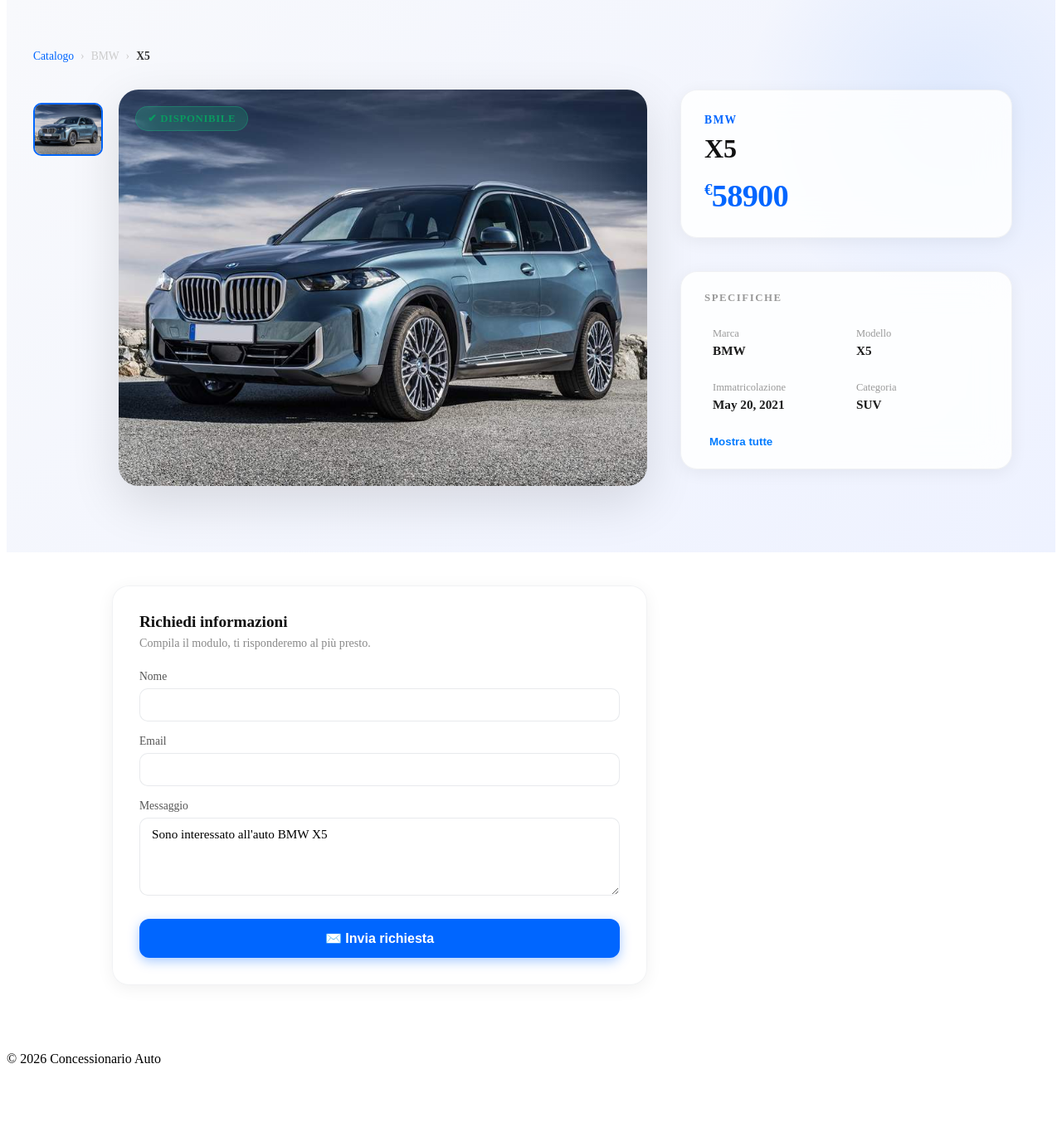
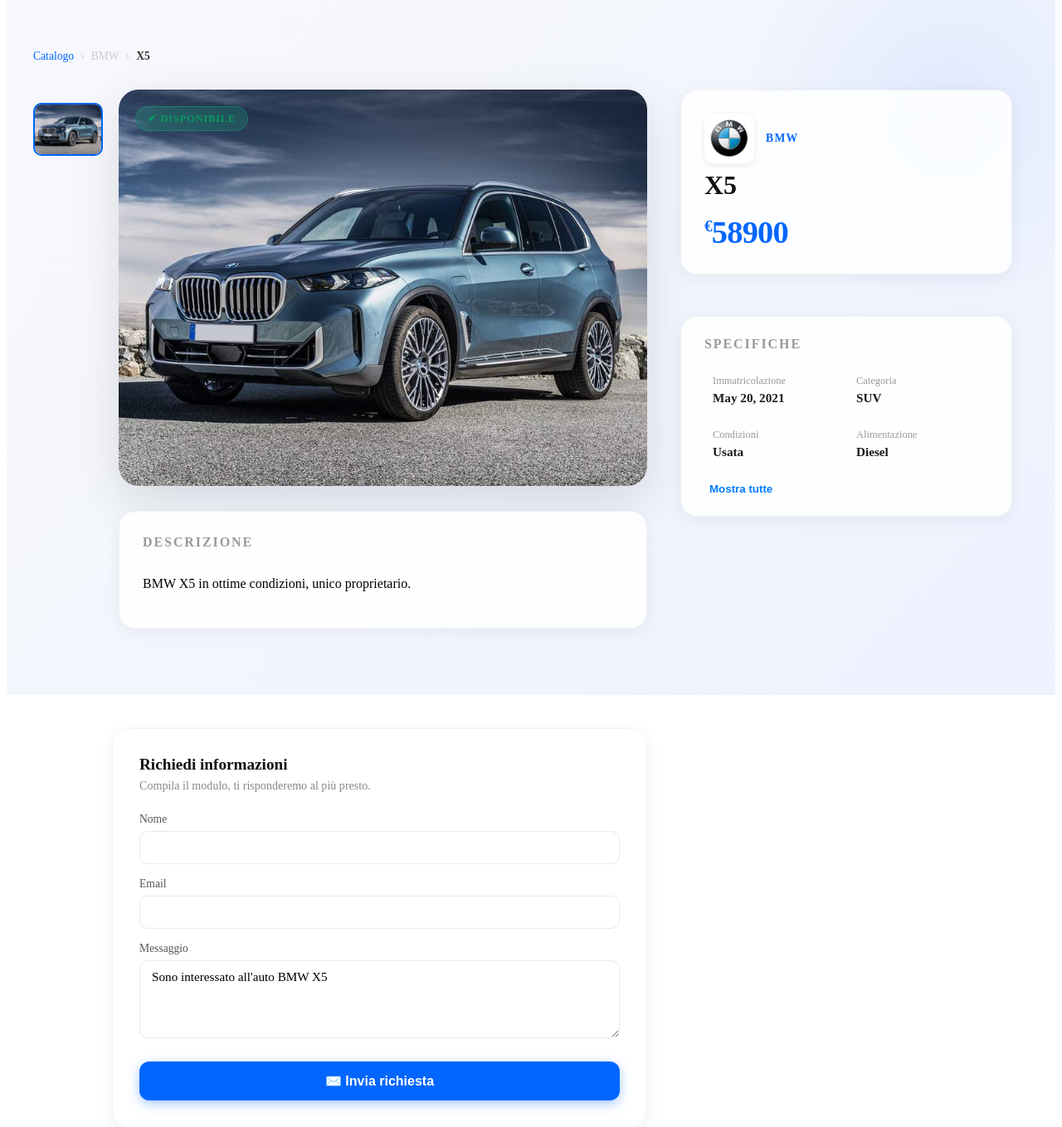
Before and after one commit to Alex-Alessi/Concessionario, a Django app: page /14/dettaglio_auto/ in a window 1280 px wide. Shown: the part 71-1430 px from the top of the page at 83% size. Before the commit the page ends 1353 px from the top, so only its background shows below. Run offline with Django 5.2, Linux system fonts and the light colour scheme; data comes from the database, SQL or seed files in the repository; both versions use the stored data as it was after the commit.

Commit message:
view dettaglio e fix layout

```diff
--- a/concessionario/concessionario_app/templates/concessionario_app/dettaglio_auto.html
+++ b/concessionario/concessionario_app/templates/concessionario_app/dettaglio_auto.html
@@ -30,6 +30,7 @@
           {% endfor %}
         </div>
 
+        <div style="gap: 30px;display: flex;flex-direction: column;">
           <div class="gallery-main" id="galleryMain">
             {% if auto.disponibilita %}
               <span class="availability-badge available">✔ Disponibile</span>
@@ -37,6 +38,13 @@
               <span class="availability-badge sold">✖ Non disponibile</span>
             {% endif %}
             <img id="mainImg" src="{{ auto.foto_set.all.0.foto.url }}" alt="{{auto.marca}} {{auto.modello}}">
+          </div>
+
+          <div class="detail-description-card">
+            <p class="description-title">Descrizione</p>
+            <p>{{auto.descrizione}}</p>
+          </div>
+
         </div>
         {% if auto.foto_set.all|length > 1 %}
 
@@ -61,11 +69,13 @@
 
       <div class="detail-header-card">
         <div class="detail-brand-row">
-          {% if auto.brand_logo %}
+          {% with logo=auto.get_logo %}
+            {% if logo %}
               <div class="detail-brand-logo">
-            <img src="{{ auto.brand_logo.url }}" alt="{{auto.marca}}">
+                <img src="{{ logo.url }}" alt="{{ auto.marca }}">
               </div>
             {% endif %}
+          {% endwith %}
           <span class="detail-brand-name">{{ auto.marca }}</span>
         </div>
         <h1 class="detail-model-name">{{ auto.modello }}</h1>
--- a/concessionario/concessionario_app/views.py
+++ b/concessionario/concessionario_app/views.py
@@ -53,7 +53,7 @@ def catalogo(request):
 def dettaglio_auto(request, pk):
     auto = get_object_or_404(Auto, pk=pk)
     fields = auto._meta.fields
-    excludes = ['id', 'created_by', 'prezzo', 'video']
+    excludes = ['id', 'created_by', 'prezzo', 'video', 'descrizione', 'marca', 'modello']
     specs = [
         f for f in auto._meta.fields
         if f.name not in excludes
--- a/concessionario/static/css/style.css
+++ b/concessionario/static/css/style.css
@@ -956,6 +956,7 @@
     position: relative;
     display: flex;
     gap: 19px;
+    align-self: start;
   }
 
   .gallery-main {
@@ -1055,6 +1056,29 @@
     border: 1px solid rgba(255,59,48,0.25);
   }
 
+  /* Pannello descrizione */
+
+  .detail-description-card {
+    display: flex;
+    flex-direction: column;
+    background: rgba(255,255,255,0.85);
+    backdrop-filter: blur(20px) saturate(180%);
+    -webkit-backdrop-filter: blur(20px) saturate(180%);
+    border: 1px solid rgba(209,213,219,0.3);
+    border-radius: 20px;
+    padding: 28px;
+    box-shadow: 0 4px 20px rgba(0,0,0,0.06);
+  }
+
+  .description-title{
+    font-size: 1rem;
+    font-weight: 700;
+    text-transform: uppercase;
+    letter-spacing: 0.12em;
+    color: #999;
+    margin: 0 0 16px;
+  }
+
   /* Pannello destro */
   .detail-panel {
     display: flex;
@@ -1139,7 +1163,9 @@
   .detail-actions {
     display: flex;
     flex-direction: column;
-    gap: 10px;
+    gap: 20px;
+    margin-top: 5px;
+    margin-bottom: 5px;
   }
 
   .btn-buy {
@@ -1209,7 +1235,7 @@
   }
 
   .specs-title {
-    font-size: 0.8rem;
+    font-size: 1rem;
     font-weight: 700;
     text-transform: uppercase;
     letter-spacing: 0.12em;
```
Also changed, not shown: concessionario/db.sqlite3. Lines whose indentation alone changed are shown as unchanged.
